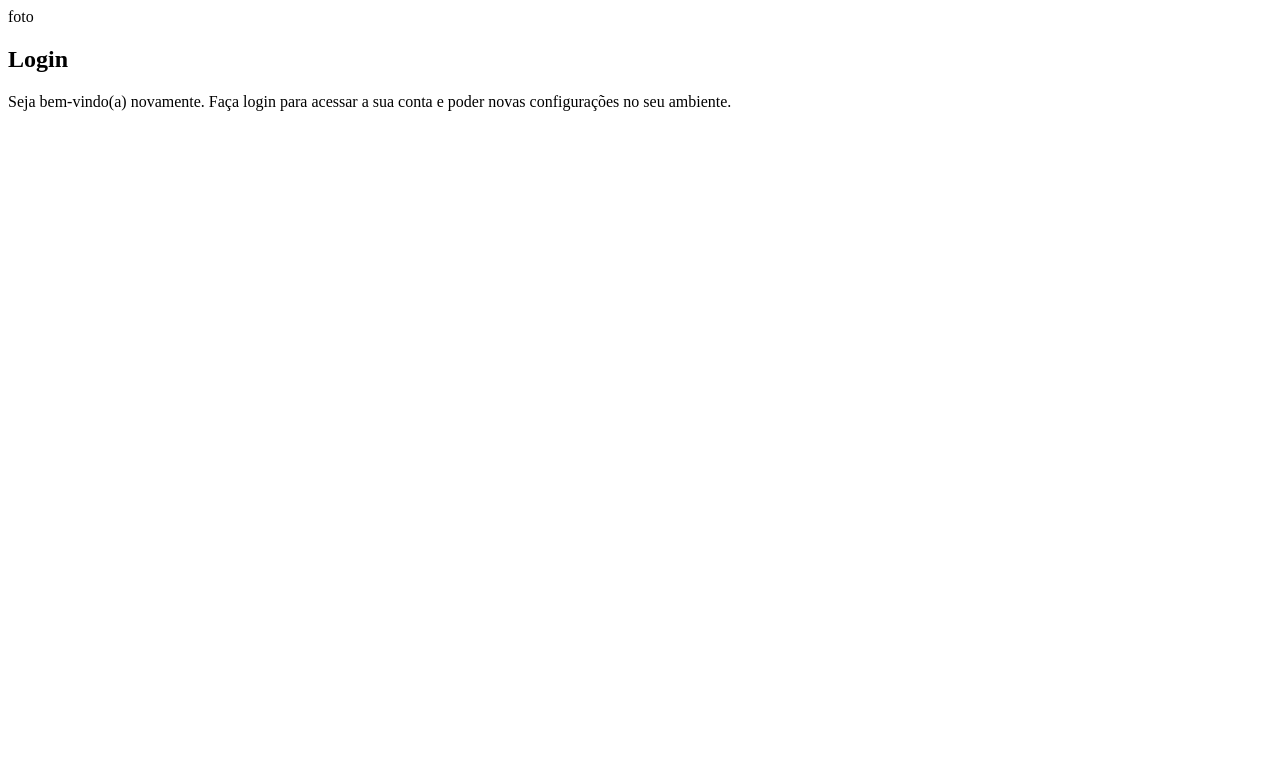
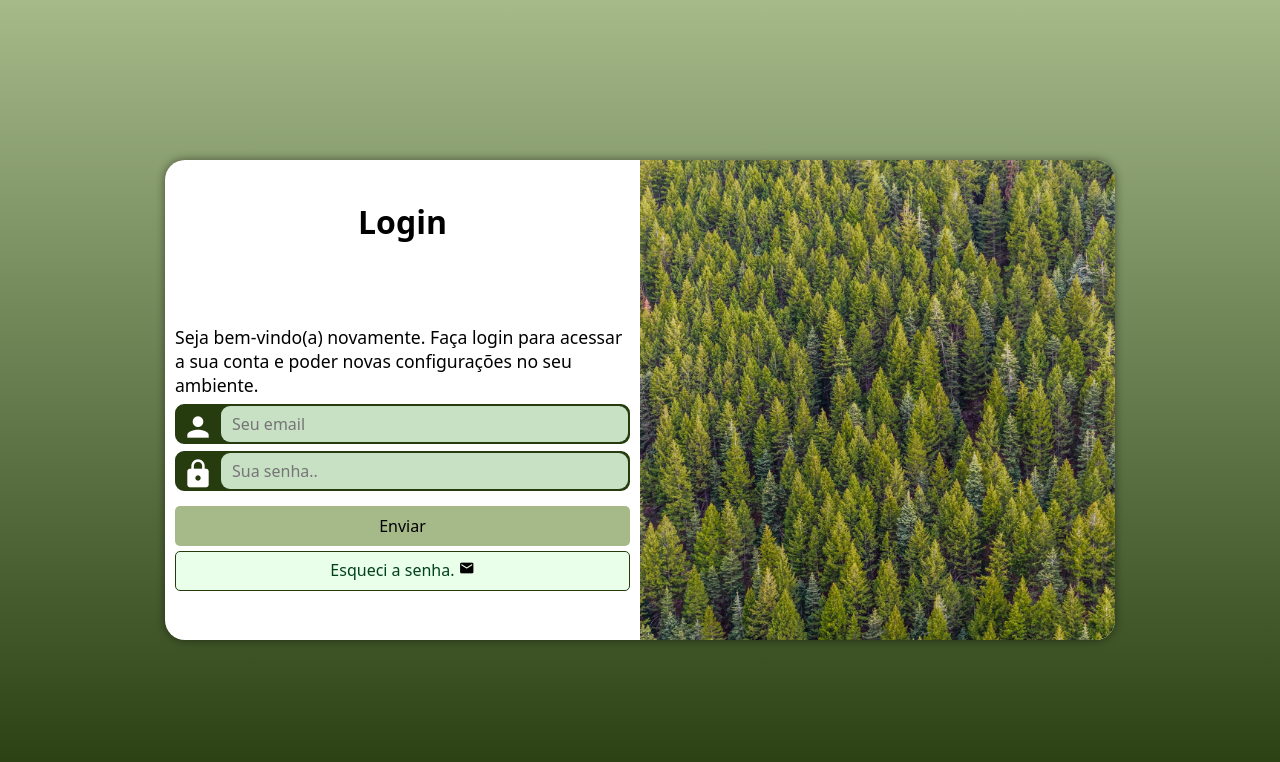
Before and after one commit to LeticiaBraga10/projeto-login, a plain HTML site: page index.html in a window 1280 px wide. Drawn offline with Linux system fonts and the light colour scheme.

Commit message:
projeto de login finalizado

```diff
--- /dev/null
+++ b/estilos/mediaquery.css
@@ -0,0 +1,80 @@
+@charset "UTF-8";
+
+*{
+    font-family: system-ui, -apple-system, BlinkMacSystemFont, 'Segoe UI', Roboto, Oxygen, Ubuntu, Cantarell, 'Open Sans', 'Helvetica Neue', sans-serif;
+    padding: 0px;
+    margin: 0px;
+    box-sizing: border-box;
+}
+
+/*configuração para tablets:*/
+
+@media screen and (min-width: 768px) and (max-width: 992px) {
+    body{
+        background-image: linear-gradient(to top, var(--cor1),var(--cor2));
+    }
+    section#login{
+        width: 80%;
+        height: 400px;
+    }
+    #formulario > h1{
+        padding-top: 20px;
+    }
+    #formulario > p{
+        padding-top: 10%;
+    }
+
+    section#login > div#imagem{
+        float: left;
+        width: 30%;
+        height: 100%;
+    }
+    section#login > div#formulario{
+        float: right;
+        width: 70%;
+    }
+    div#formulario > h1{
+        font-size: 1.7em;
+    }
+
+
+}
+
+/*configuração para dispositivos grandes:*/
+@media screen and (min-width: 992px) {
+    body{
+        background-image: linear-gradient(to top, var(--cor1),var(--cor2));
+    }
+
+    section#login{
+        width: 950px;
+        height: 480px;
+    }
+    section#login > div#imagem{
+        float: right;
+        width: 50%;
+        height: 100%;
+    }
+
+    section#login > div#formulario{
+        float: left;
+        width: 50%;
+
+
+    }
+    #formulario > h1{
+        padding-top: 30px;
+    }
+    #formulario > p{
+        padding-top: 18%;
+    }
+    div#formulario > h1{
+        font-size: 2em;
+
+    }
+
+    div#formulario > p{
+        font-size: 1.1em;
+    }
+
+}
--- a/estilos/style.css
+++ b/estilos/style.css
@@ -1,7 +1,147 @@
 @charset "UTF-8";
 
-/**/
+/*configuração  principal*/
+
 :root{
-    --cor1:#A2A62E;
-    --cor2:#773AAD;
+    --cor1:#263c0f;
+    --cor2:#a5b989;
+    /* preto e branco */
 }
+
+*{
+    font-family: system-ui, -apple-system, BlinkMacSystemFont, 'Segoe UI', Roboto, Oxygen, Ubuntu, Cantarell, 'Open Sans', 'Helvetica Neue', sans-serif;
+    padding: 0px;
+    margin: 0px;
+    box-sizing: border-box;
+}
+
+body,html{
+    background-color: var(--cor1);
+    height: 100vh;
+    width: 100vw;
+}
+main{
+    position: relative;
+    height: 100vh;
+    width: 100vw;
+
+}
+
+section#login{
+    position: absolute;
+    top: 50%;
+    left: 50%;
+    overflow: hidden;
+
+    background-color: white;
+    width: 270px;
+    height: 530px;
+    border-radius: 20px;
+    box-shadow: 0px 0px 10px rgba(0, 0, 0, 0.482);
+
+    transition: width .3s, height .3s ;
+    transition-timing-function: ease;
+    transform: translate(-50%, -50%);
+}
+
+section#login > div#imagem{
+    display: block;
+    background: var(--cor2) url(../imagens/pexels-matthew-montrone-230847-1179229.jpg);
+    height: 200px;
+    background-size: cover;
+    /* border-radius: 20px 20px 0px 0px; */
+}
+
+section#login > div#formulario{
+    display: block;
+    padding: 10px;
+
+}
+div#formulario > h1{
+    text-align: center;
+
+}
+
+div#formulario > p{
+    font-size: 0.85em;
+}
+
+form > div.campo{
+    background-color: var(--cor1);
+    border: 2px solid var(--cor1);
+    width: 100%;
+    height: 40px;
+    display: block;
+    border-radius: 9px;
+    margin: 7px 0px;
+}
+
+div.campo > label {
+    display: none;
+}
+
+div.campo > span{
+    color: white;
+    /* background-color: rgb(0, 0, 0); */
+    font-size: 2em;
+    width: 40px;
+    padding: 5px;
+}
+
+div.campo > input{
+    background-color: rgba(229, 255, 229, 0.847);
+    font-size: 1em;
+    width: calc(100% - 44px);
+    height: 100%;
+    border: 0px;
+    border-radius: 9px;
+    padding: 11px;
+    transform: translate(44px,-42px);
+}
+
+div.campo > input:focus-within{
+    background-color: white;
+}
+form > input[type=submit]{
+    display: block;
+    font-size: 1em;
+    width: 100%;
+    height: 40px;
+    background-color: var(--cor2);
+    border: none;
+    border-radius: 5px;
+    cursor: pointer;
+    margin-top: 15px;
+
+}
+
+form > input[type=submit]:hover{
+    background-color: rgba(12, 70, 12, 0.753)
+
+}
+form > a.botao{
+    display: block;
+    text-align: center;
+    font-size: 1em;
+    width: 100%;
+    height: 40px;
+    padding-top: 7px;
+    margin-top: 5px;
+    background-color: rgba(229, 255, 229, 0.847);
+    color: #02411a;
+    border: 1px solid var(--cor1);
+    border-radius: 5px;
+    text-decoration: none;
+
+
+}
+
+
+form > a.botao:hover{
+    background-color: rgba(1, 115, 1, 0.847);
+}
+
+form > a.botao > span{
+    font-size: 1em;
+    color: black;
+}
--- a/index.html
+++ b/index.html
@@ -4,19 +4,40 @@
     <meta charset="UTF-8">
     <meta name="viewport" content="width=device-width, initial-scale=1.0">
     <title>Projeto login</title>
+    <link href="https://fonts.googleapis.com/icon?family=Material+Icons" rel="stylesheet">
     <link rel="stylesheet" href="estilos/style.css">
+    <link rel="stylesheet" href="estilos/mediaquery.css">
 </head>
 <body>
     <main>
         <section id="login">
             <div id="imagem">
-                foto
+                <!--Aqui vai ficar a imagem-->
             </div>
             <div id="formulario">
                 <h1>Login</h1>
                 <p>Seja bem-vindo(a) novamente. Faça login para acessar a sua conta  e poder novas configurações no seu ambiente.</p>
-                <form action="login.js" method="post">
 
+                <form action="login.js" method="post" autocomplete="on">
+
+                    <div class="campo">
+                        <span class="material-icons">person</span>
+
+                        <input type="email" name="login" id="ilogin" placeholder="Seu email" required maxlength="30">
+                        <label for="ilogin" >Login:</label>
+                    </div>
+
+                    <div class="campo">
+                        <span class="material-icons">lock</span>
+
+                        <input type="password" name="senha" id="isenha" required minlength="8" maxlength="15" autocomplete="current-password" placeholder="Sua senha..">
+                        <label for="isenha">Senha:</label>
+                    </div>
+                    <input type="submit" value="Enviar">
+                    <a href="esqueci.html" class="botao">
+                        Esqueci a senha.
+                        <span class="material-icons">mail</span>
+                    </a>
                 </form>
             </div>
         </section>
```
